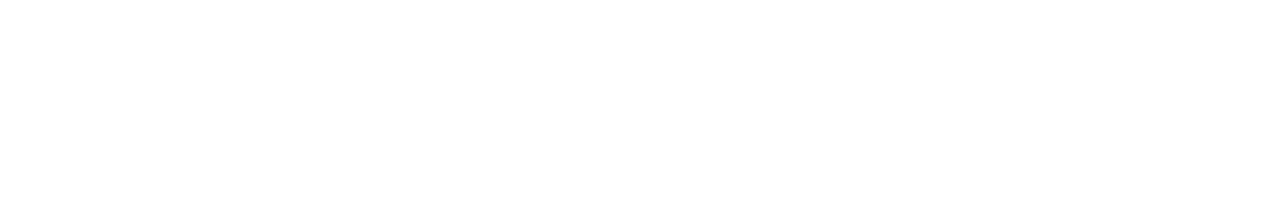
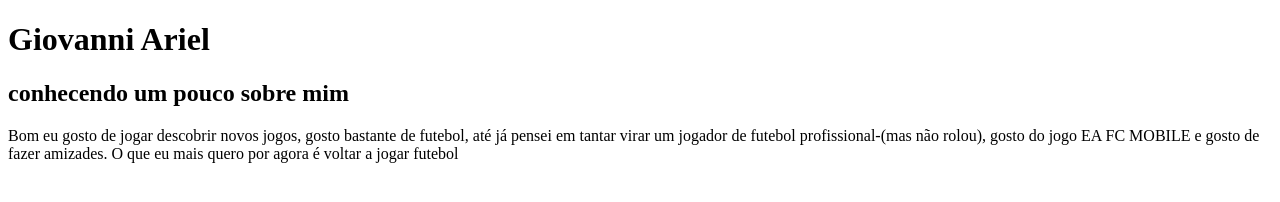
Before and after one commit to giovanni-ariel/trabalho-html, a plain HTML site: page index.html in a window 1280 px wide. Drawn offline with Linux system fonts and the light colour scheme.

Commit message:
Update index.html
Adicionando coisas

```diff
--- a/index.html
+++ b/index.html
@@ -5,7 +5,13 @@
     <title> trabalho-html </title>
   </head>
   <body>
-    <h1></h1>
-    <p></p>
+    <h1>Giovanni Ariel</h1>
+    <h2>conhecendo um pouco sobre mim</h2>
+    <p>Bom eu gosto de jogar descobrir novos jogos,
+      gosto bastante de futebol,
+      até já pensei em tantar virar um jogador de futebol profissional-(mas não rolou),
+      gosto do jogo EA FC MOBILE e gosto de fazer amizades.
+      O que eu mais quero por agora é voltar a jogar futebol
+    </p>
   </body>
 </html>
```
